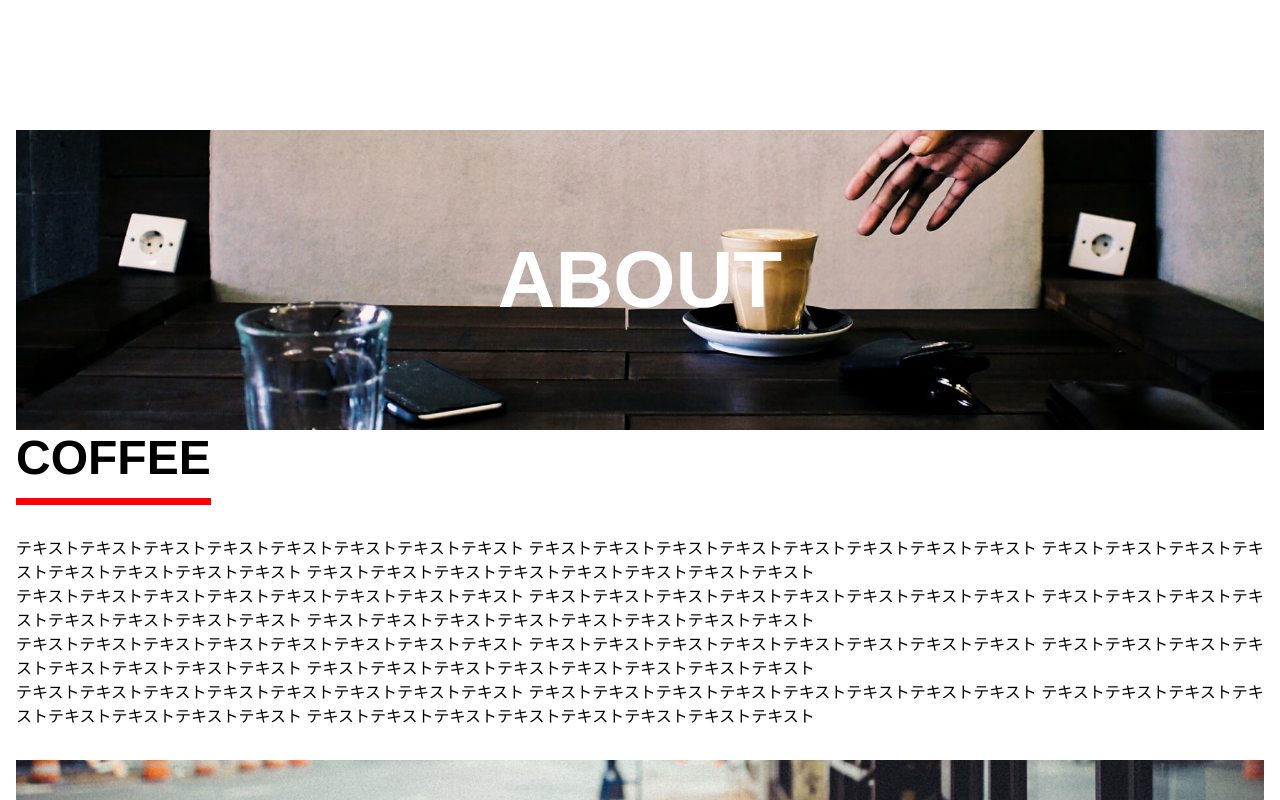
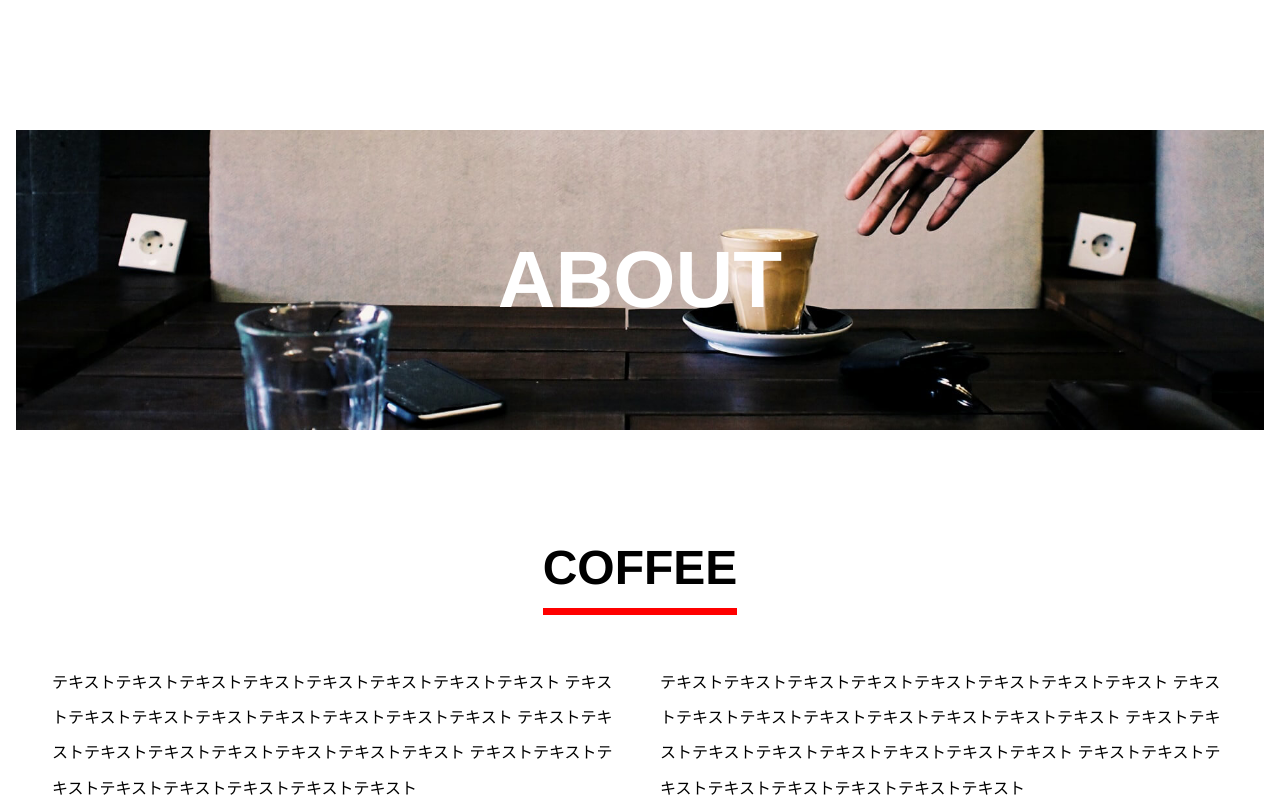
Before and after one commit to ebimatreshka/COFFEE, a plain HTML site: page index.html in a window 1280 px wide. Shown: the part 2000-2800 px from the top of the page. Drawn offline with nearby package versions, Linux system fonts and the light colour scheme; some packages are replaced by stand-ins of ours.

Commit message:
aboutまで完成

```diff
--- a/css/style.scss
+++ b/css/style.scss
@@ -199,7 +199,28 @@ a {
     background-size: cover;
     background-position: center;
 }
+.about-content {
+    padding: 110px 16px 0 16px;
+    margin-bottom: 100px;
+    text-align: center;
+}
+.coffee-text ul {
+    display: flex;
+    justify-content: space-between;
+    flex-wrap: wrap;
+    margin-bottom: 50px;
+}
+    li {
+        width: 50%;
+        line-height: 2.2;
+        text-align: left;
+        padding: 20px;
+    }
 
+.span{
+    color: black;
+
+}
 
 /*----- location -----*/
 #location .sec-box {
@@ -222,3 +243,7 @@ a {
     background-size: cover;
     background-position: center;
   }
+.location-content {
+    padding: 110px 16px 0 16px;
+    text-align: center;
+}
--- a/index.html
+++ b/index.html
@@ -71,7 +71,7 @@
             </div>
 
             <div class="about-content">
-                <h3 class="sub-title underbar-red">COFFEE</h3>
+                <h3 class="sub-title">COFFEE</h3>
                 <div class="coffee-text">
                     <ul>
                         <li>テキストテキストテキストテキストテキストテキストテキストテキスト
@@ -96,7 +96,7 @@
                         </li>
                     </ul>
                 </div>
-                <a class=".btn" href="#"><span>Read More</span></a>
+                <a class=".btn" href="#"><span class="span">Read More</span></a>
             </div>
         </section>
 
```
Also changed, not shown: css/style.css, css/style.min.css, 2 other files.
